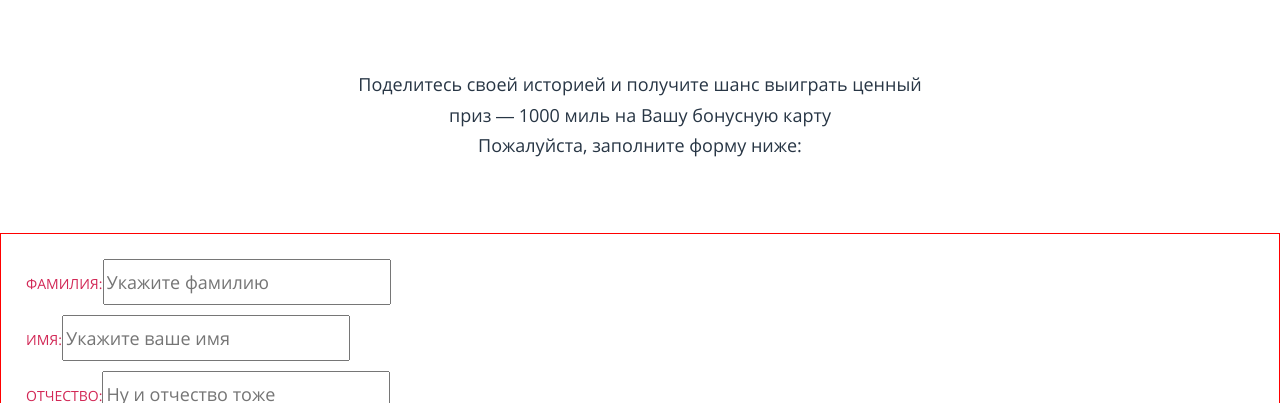
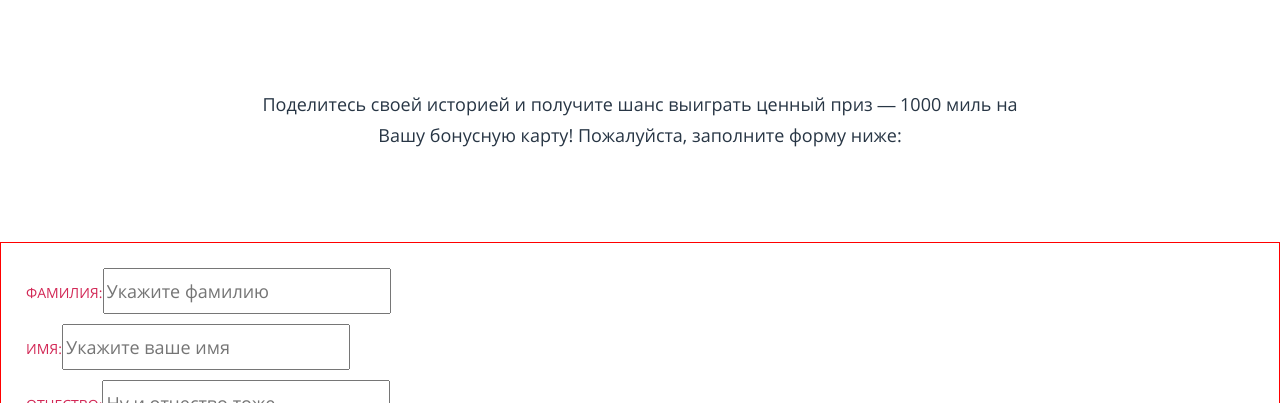
Before and after one commit to zeckson/125753-pink, a website: page form.html in a window 1280 px wide. Shown: the part 397-800 px from the top of the page. Drawn offline with nearby package versions, Linux system fonts and the light colour scheme; files that its build step writes are made by us from their sources; files whose address does not match are found by name.

Commit message:
.about__description dekstop

```diff
--- a/form.html
+++ b/form.html
@@ -51,8 +51,7 @@
     </div>
     <div class="about__description">
       <p>Поделитесь своей историей и получите шанс выиграть ценный приз &mdash; 1000 миль на
-        Вашу бонусную карту</p>
-      <p>Пожалуйста, заполните форму ниже:</p>
+        Вашу бонусную карту!<span> Пожалуйста, заполните форму ниже:</span></p>
     </div>
   </section>
   <form class="contest">
--- a/sass/about.scss
+++ b/sass/about.scss
@@ -2,7 +2,7 @@
   position: relative;
 
   color: $white;
-  background:  {
+  background: {
     position: center -3px;
 
     color: $grey;
@@ -113,11 +113,15 @@
   color: $grey;
   background: $white;
 
+  br {
+    display: none
+  }
+
   p {
     margin: 0;
   }
 
-  p:nth-child(2) {
+  p span {
     display: none;
   }
 }
@@ -195,9 +199,10 @@
 
     padding: 91px 100px 93px;
 
-    p:nth-child(2) {
+    p span {
       display: inline;
     }
+
   }
 }
 
@@ -247,6 +252,10 @@
   }
 
   .about__description {
-    padding: 72px 350px;
+    padding: 92px 250px;
+
+    br {
+      display: block
+    }
   }
 }
```
Also changed, not shown: photo.html (+1 -1 lines).
